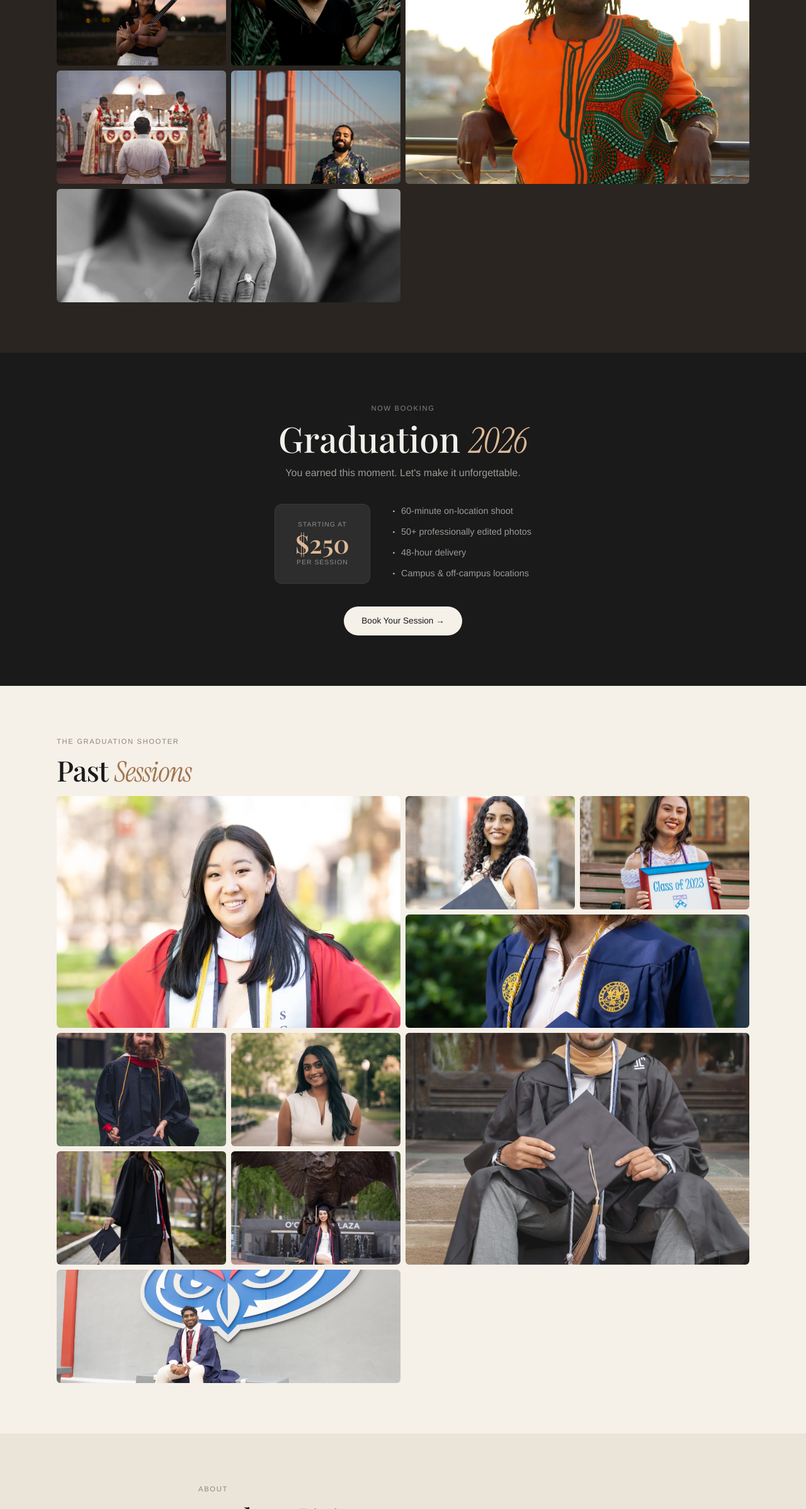
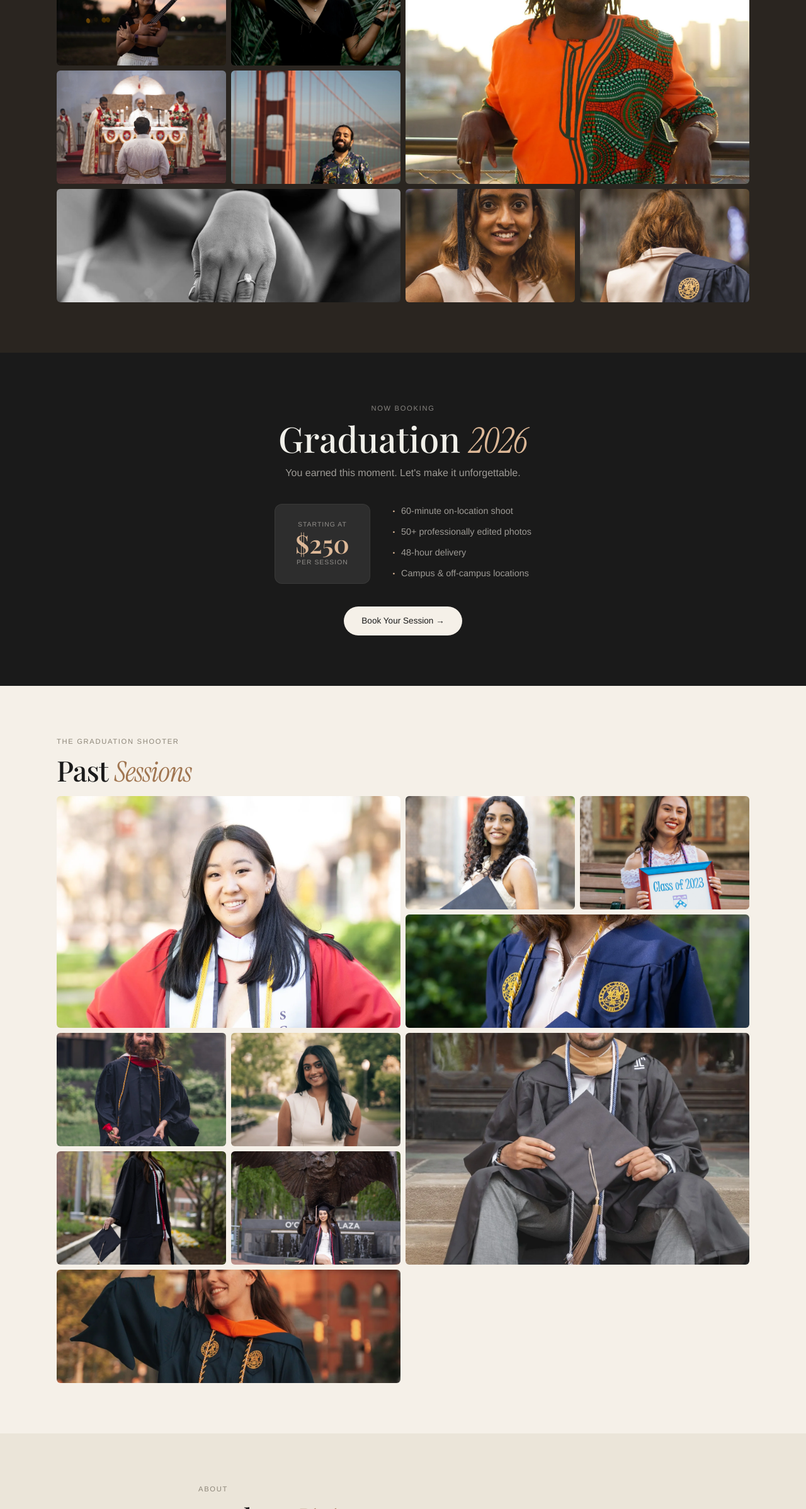
Before and after one commit to cadenceframework-hub/RoshanProjectsWebsite.github.io, a plain HTML site: page index.html in a window 1280 px wide. Shown: the part 4744-7140 px from the top of the page at 63% size. Drawn offline with nearby package versions, Linux system fonts and the light colour scheme; a web font is replaced by a local one.

Commit message:
Fix gallery grid gaps — fill Pre-Wedding and Graduation grids
- Add 2 more photos to Pre-Wedding (12 total) to fill 4-col grid
- Remove mascot graduation photo, replace with city cap-toss shot
- Graduation now 10 photos, fills grid evenly

Co-Authored-By: Claude Opus 4.6 <noreply@anthropic.com>

```diff
--- a/index.html
+++ b/index.html
@@ -206,6 +206,8 @@
         <div class="photo-item"><img src="assets/weddings/DSC07847.jpg" alt="Church ceremony" loading="lazy" /></div>
         <div class="photo-item"><img src="assets/weddings/DSC01713.jpg" alt="Portrait at Golden Gate Bridge" loading="lazy" /></div>
         <div class="photo-item"><img src="assets/weddings/DSC05408-info.jpg" alt="Couple portrait" loading="lazy" /></div>
+        <div class="photo-item"><img src="assets/weddings/DSC09377.jpg" alt="Pre-wedding outdoor session" loading="lazy" /></div>
+        <div class="photo-item"><img src="assets/weddings/DSC09453.jpg" alt="Engagement session" loading="lazy" /></div>
       </div>
     </div>
   </section>
@@ -250,7 +252,7 @@
         <div class="photo-item"><img src="assets/graduation/DSC06381.jpg" alt="Graduate sitting on steps" loading="lazy" /></div>
         <div class="photo-item"><img src="assets/graduation/DSC08865.jpg" alt="Graduate walking with cap" loading="lazy" /></div>
         <div class="photo-item"><img src="assets/graduation/DSC09235.jpg" alt="Graduate at campus statue" loading="lazy" /></div>
-        <div class="photo-item"><img src="assets/graduation/DSC09784.jpg" alt="Graduate with university mascot" loading="lazy" /></div>
+        <div class="photo-item"><img src="assets/graduation/DSC04205.jpg" alt="Graduate with cap in city" loading="lazy" /></div>
       </div>
     </div>
   </section>
```
Also changed, not shown: assets/graduation/DSC04205.jpg (added), assets/weddings/DSC09377.jpg (added), assets/weddings/DSC09453.jpg (added).
